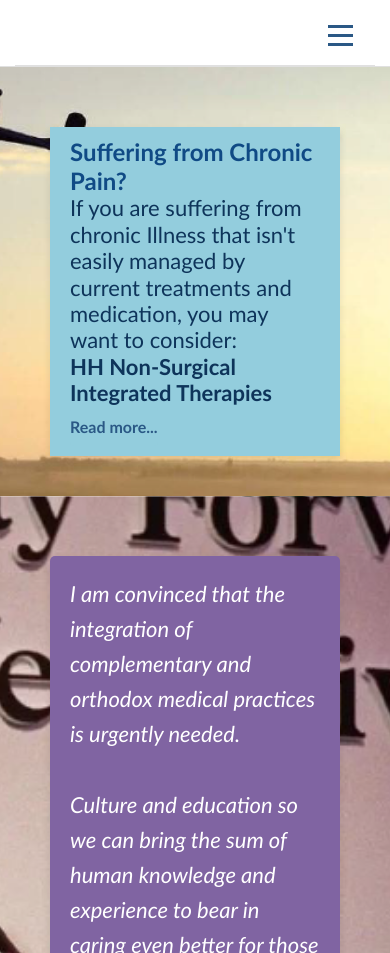
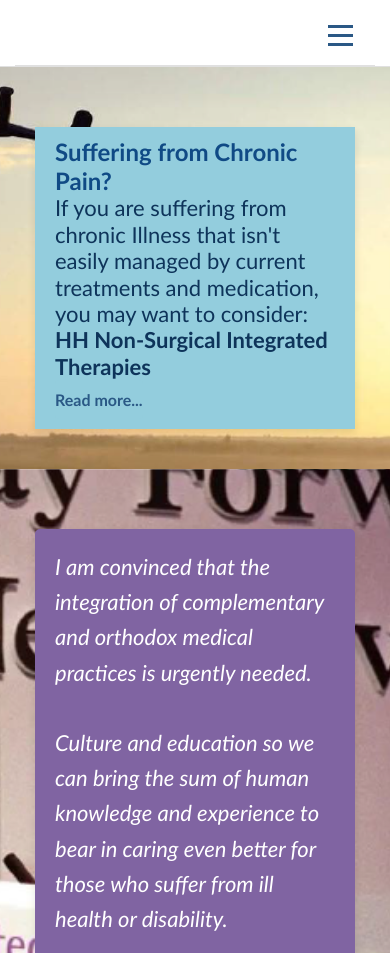
Before and after one commit to agoddamncrowbar/dr.jongProposal, a website: page public/index.html in a window 390 px wide. Shown: the part 140-1093 px from the top of the page. Drawn offline with Linux system fonts and the light colour scheme.

Commit message:
coverUps
Check UI hero sections

```diff
--- a/public/assets/styles/sections/1.css
+++ b/public/assets/styles/sections/1.css
@@ -1,3 +1,4 @@
+/* Clean full-width hero section */
 .hero-section {
     position: relative;
     height: 600px;
@@ -7,17 +8,17 @@
     display: flex;
     align-items: center;
     margin-top: -20px;
-    padding: 0;
-    width: 100%;
-    left: 50%;
-    margin-left: -50vw;
+    padding: 0; /* Remove padding from section */
+    width: 100vw; /* Use viewport width for full coverage */
+    margin-left: 0; /* Remove complex positioning */
+    left: auto; /* Reset left positioning */
 }
 
 .hero-container {
     width: 100%;
     max-width: 1400px;
     margin: 0 auto;
-    padding: 0 30px;
+    padding: 0 30px; /* Move padding to container */
     position: relative;
     z-index: 1;
 }
@@ -35,7 +36,6 @@
     min-height: min-content;
     box-shadow: 0 4px 8px rgba(0, 0, 0, 0.1);
 }
-
 
 .hero-text-box h2 {
     color: #104a85;
@@ -72,11 +72,44 @@
     background-color: #93CDDD;
 }
 
+/* Alternative approach if you need to break out of parent container */
+.hero-section-breakout {
+    position: relative;
+    height: 600px;
+    background-image: url('/assets/images/hero1.png');
+    background-size: cover;
+    background-position: center;
+    display: flex;
+    align-items: center;
+    margin-top: -20px;
+    width: 100%;
+    margin-left: -30px; /* Compensate for parent padding */
+    margin-right: -30px; /* Compensate for parent padding */
+    padding: 0 30px; /* Add back the padding */
+}
+
 /* Responsive adjustments */
+@media (max-width: 1024px) {
+    .hero-container {
+        padding: 0 20px;
+    }
+
+    /* If using breakout approach */
+    .hero-section-breakout {
+        margin-left: -20px;
+        margin-right: -20px;
+        padding: 0 20px;
+    }
+}
+
 @media (max-width: 768px) {
     .hero-section {
         height: auto;
         padding: 60px 0;
+    }
+
+    .hero-container {
+        padding: 0 15px;
     }
 
     .hero-content {
@@ -87,4 +120,17 @@
         max-width: 100%;
         margin: 0 20px;
     }
+
+    /* If using breakout approach */
+    .hero-section-breakout {
+        margin-left: -15px;
+        margin-right: -15px;
+        padding: 60px 15px;
+    }
 }
+
+@media (max-width: 480px) {
+    .hero-container {
+        padding: 0 15px;
+    }
+}
--- a/public/assets/styles/sections/2.css
+++ b/public/assets/styles/sections/2.css
@@ -1,23 +1,161 @@
+/* Clean full-width hero section */
+.hero-section {
+    position: relative;
+    height: 600px;
+    background-image: url('/assets/images/hero1.png');
+    background-size: cover;
+    background-position: center;
+    display: flex;
+    align-items: center;
+    margin-top: -20px;
+    padding: 0; /* Remove padding from section */
+    width: 100vw; /* Use viewport width for full coverage */
+    margin-left: 0; /* Remove complex positioning */
+    left: auto; /* Reset left positioning */
+}
+
+.hero-container {
+    width: 100%;
+    max-width: 1400px;
+    margin: 0 auto;
+    padding: 0 30px; /* Move padding to container */
+    position: relative;
+    z-index: 1;
+}
+
+.hero-content {
+    display: flex;
+    justify-content: flex-end;
+    width: 100%;
+}
+
+.hero-text-box {
+    background-color: #93CDDD;
+    padding: 10px 20px;
+    max-width: 450px;
+    min-height: min-content;
+    box-shadow: 0 4px 8px rgba(0, 0, 0, 0.1);
+}
+
+.hero-text-box h2 {
+    color: #104a85;
+    font-family: 'Calibri', sans-serif;
+    font-size: 24px;
+}
+
+.hero-text-box p {
+    font-size: 22px;
+    color: #0e345a;
+    font-family: 'Calibri', sans-serif;
+    line-height: 1.2;
+}
+
+.highlight-text {
+    color: #2a5885;
+    font-weight: bold;
+    font-size: 18px;
+}
+
+.cta-button {
+    display: inline-block;
+    background-color: #93CDDD;
+    color: #2a5885;
+    padding: 10px 0;
+    text-decoration: none;
+    border-radius: 4px;
+    font-family: Calibri, sans-serif;
+    font-weight: bold;
+    transition: background-color 0.3s;
+}
+
+.cta-button:hover {
+    background-color: #93CDDD;
+}
+
+/* Alternative approach if you need to break out of parent container */
+.hero-section-breakout {
+    position: relative;
+    height: 600px;
+    background-image: url('/assets/images/hero1.png');
+    background-size: cover;
+    background-position: center;
+    display: flex;
+    align-items: center;
+    margin-top: -20px;
+    width: 100%;
+    margin-left: -30px; /* Compensate for parent padding */
+    margin-right: -30px; /* Compensate for parent padding */
+    padding: 0 30px; /* Add back the padding */
+}
+
+/* Responsive adjustments */
+@media (max-width: 1024px) {
+    .hero-container {
+        padding: 0 20px;
+    }
+
+    /* If using breakout approach */
+    .hero-section-breakout {
+        margin-left: -20px;
+        margin-right: -20px;
+        padding: 0 20px;
+    }
+}
+
+@media (max-width: 768px) {
+    .hero-section {
+        height: auto;
+        padding: 60px 0;
+    }
+
+    .hero-container {
+        padding: 0 15px;
+    }
+
+    .hero-content {
+        justify-content: center;
+    }
+
+    .hero-text-box {
+        max-width: 100%;
+        margin: 0 20px;
+    }
+
+    /* If using breakout approach */
+    .hero-section-breakout {
+        margin-left: -15px;
+        margin-right: -15px;
+        padding: 60px 15px;
+    }
+}
+
+@media (max-width: 480px) {
+    .hero-container {
+        padding: 0 15px;
+    }
+}
+
+/* Fixed Quote Section CSS */
 .quote-section {
     position: relative;
-    height: 600px; /* Adjust height as needed */
+    height: 600px;
     background-image: url('/assets/images/hero2.png');
     background-size: cover;
     background-position: center;
     display: flex;
     align-items: center;
     margin-top: -20px;
-    padding: 0;
-    width: 100%;
-    left: 50%;
-    margin-left: -50vw;
+    padding: 0; /* Remove padding from section */
+    width: 100vw; /* Use viewport width for full coverage */
+    margin-left: 0; /* Remove complex positioning */
+    left: auto; /* Reset left positioning */
 }
 
 .quote-container {
     width: 100%;
     max-width: 1400px;
     margin: 0 auto;
-    padding: 0 30px;
+    padding: 0 30px; /* Move padding to container */
     position: relative;
     z-index: 1;
 }
@@ -36,7 +174,6 @@
     border-radius: 5px;
     box-shadow: 0 4px 8px rgba(0, 0, 0, 0.1);
 }
-
 
 .quote-text-box h2 {
     color: #2a5885;
@@ -75,11 +212,21 @@
     background-color: #8064A2;
 }
 
-/* Responsive adjustments */
+/* Quote section responsive adjustments */
+@media (max-width: 1024px) {
+    .quote-container {
+        padding: 0 20px;
+    }
+}
+
 @media (max-width: 768px) {
     .quote-section {
         height: auto;
         padding: 60px 0;
+    }
+
+    .quote-container {
+        padding: 0 15px;
     }
 
     .quote-content {
@@ -91,3 +238,9 @@
         margin: 0 20px;
     }
 }
+
+@media (max-width: 480px) {
+    .quote-container {
+        padding: 0 15px;
+    }
+}
```
